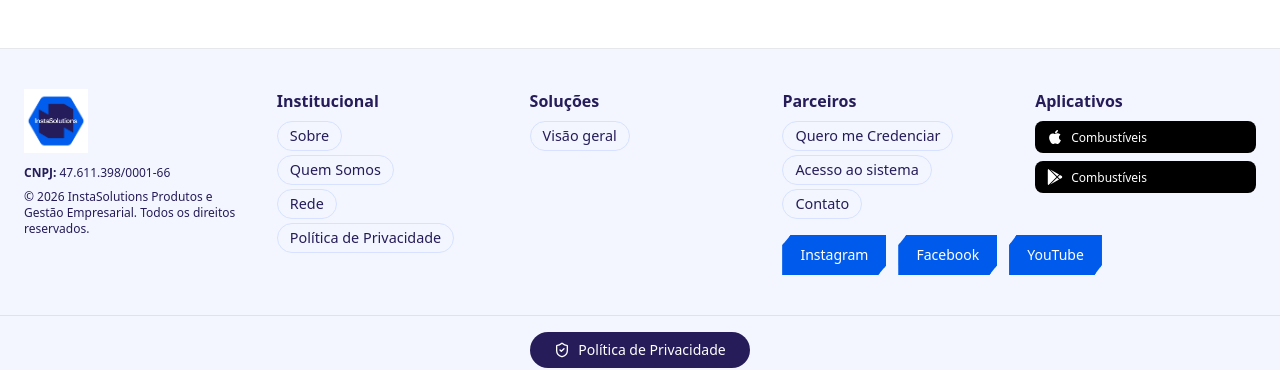
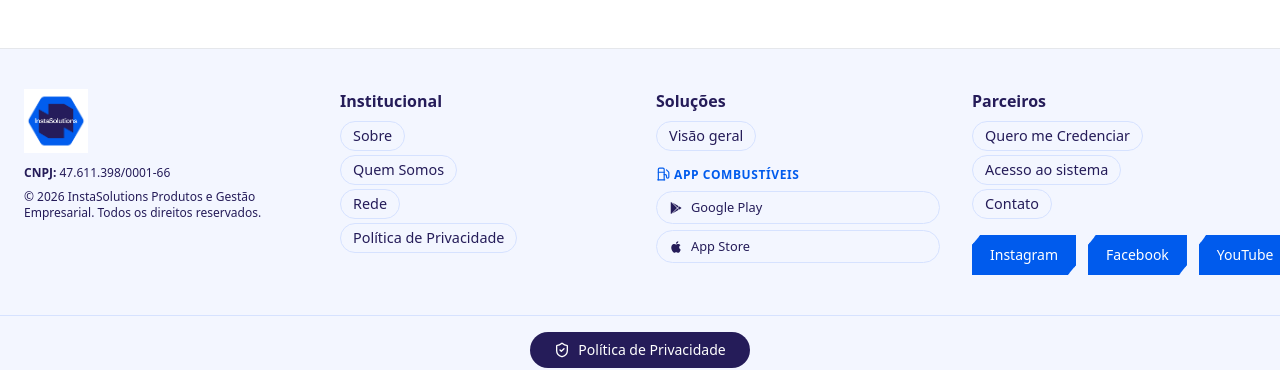
Before and after one commit to comercial-rgb/instasolutions-site, a React (Vite) app: page / in a window 1280 px wide. Shown: the part 2583-2953 px from the top of the page. Built offline with nearby package versions, Linux system fonts and the light colour scheme.

Commit message:
chore: initial state before site-2026-refresh

```diff
--- a/src/App.tsx
+++ b/src/App.tsx
@@ -405,6 +405,113 @@
           style={{ objectFit }}
         />
       ))}
+    </div>
+  );
+}
+
+/*****************************
+ * APP DOWNLOAD BANNER       *
+ *****************************/
+const APP_DOWNLOAD_URLS: Record<string, { android: string; ios: string; label: string }> = {
+  combustiveis: {
+    android: "https://play.google.com/store/apps/details?id=br.com.instasolutions.combustiveis",
+    ios: "https://apps.apple.com/br/app/instasolutions-combust%C3%ADveis/id6760682249?l=en-GB",
+    label: "Combustíveis"
+  }
+};
+
+function AppDownloadBanner({ system }: { system: keyof typeof APP_DOWNLOAD_URLS }) {
+  const [copied, setCopied] = useState<string | null>(null);
+  const app = APP_DOWNLOAD_URLS[system];
+  if (!app) return null;
+
+  const isMobile = typeof navigator !== "undefined" && /Android|iPhone|iPad|iPod/i.test(navigator.userAgent);
+
+  function copyUrl(url: string, platform: string) {
+    navigator.clipboard.writeText(url).then(() => {
+      setCopied(platform);
+      setTimeout(() => setCopied(null), 3000);
+    });
+  }
+
+  return (
+    <div className="mt-8 rounded-2xl overflow-hidden shadow-lg ring-1 ring-black/5">
+      <div
+        className="p-6"
+        style={{ background: `linear-gradient(135deg, ${COLORS.azulCorp} 0%, ${COLORS.azulTech} 100%)` }}
+      >
+        <div className="flex items-center gap-3 mb-4">
+          <div className="w-11 h-11 rounded-xl bg-white/15 flex items-center justify-center flex-shrink-0">
+            <Fuel className="w-6 h-6 text-white" />
+          </div>
+          <div>
+            <h4 className="text-white font-bold text-lg m-0">
+              Baixe o App — {app.label}
+            </h4>
+            <p className="text-white/80 text-sm m-0">
+              InstaSolutions {app.label} — disponível para Android e iOS
+            </p>
+          </div>
+        </div>
+        <div className="flex flex-wrap gap-3">
+          <a
+            href={app.android}
+            target="_blank"
+            rel="noopener noreferrer"
+            className="flex items-center gap-3 bg-white/12 border border-white/25 rounded-xl px-5 py-3 text-white no-underline flex-1 min-w-[220px] transition-all hover:bg-white/20"
+          >
+            <svg width="28" height="28" viewBox="0 0 24 24" fill="currentColor">
+              <path d="M3.609 1.814L13.792 12 3.61 22.186a.996.996 0 01-.61-.92V2.734a1 1 0 01.609-.92zm10.89 10.893l2.302 2.302-10.937 6.333 8.635-8.635zm3.199-3.198l2.807 1.626a1 1 0 010 1.73l-2.808 1.626L15.206 12l2.492-2.491zM5.864 2.658L16.8 8.99l-2.302 2.302-8.634-8.634z" />
+            </svg>
+            <div>
+              <div className="text-[11px] opacity-80 leading-none">Disponível no</div>
+              <div className="text-base font-semibold leading-tight">Google Play</div>
+            </div>
+          </a>
+          <a
+            href={app.ios}
+            target="_blank"
+            rel="noopener noreferrer"
+            className="flex items-center gap-3 bg-white/12 border border-white/25 rounded-xl px-5 py-3 text-white no-underline flex-1 min-w-[220px] transition-all hover:bg-white/20"
+          >
+            <svg width="28" height="28" viewBox="0 0 24 24" fill="currentColor">
+              <path d="M18.71 19.5c-.83 1.24-1.71 2.45-3.05 2.47-1.34.03-1.77-.79-3.29-.79-1.53 0-2 .77-3.27.82-1.31.05-2.3-1.32-3.14-2.53C4.25 17 2.94 12.45 4.7 9.39c.87-1.52 2.43-2.48 4.12-2.51 1.28-.02 2.5.87 3.29.87.78 0 2.26-1.07 3.8-.91.65.03 2.47.26 3.64 1.98-.09.06-2.17 1.28-2.15 3.81.03 3.02 2.65 4.03 2.68 4.04-.03.07-.42 1.44-1.38 2.83M13 3.5c.73-.83 1.94-1.46 2.94-1.5.13 1.17-.34 2.35-1.04 3.19-.69.85-1.83 1.51-2.95 1.42-.15-1.15.41-2.35 1.05-3.11z" />
+            </svg>
+            <div>
+              <div className="text-[11px] opacity-80 leading-none">Baixar na</div>
+              <div className="text-base font-semibold leading-tight">App Store</div>
+            </div>
+          </a>
+        </div>
+        {!isMobile && (
+          <div className="mt-4 space-y-2">
+            <p className="text-white/70 text-xs m-0">No computador? Copie o link e compartilhe via mensagem ou e-mail:</p>
+            <div className="flex flex-wrap gap-2">
+              <button
+                onClick={() => copyUrl(app.android, "android")}
+                className="flex items-center gap-2 bg-white/10 border border-white/20 rounded-lg px-3 py-2 text-white text-xs cursor-pointer transition-all hover:bg-white/20"
+              >
+                <ExternalLink className="w-3.5 h-3.5" />
+                {copied === "android" ? "✓ Link copiado!" : "Copiar link Android"}
+              </button>
+              <button
+                onClick={() => copyUrl(app.ios, "ios")}
+                className="flex items-center gap-2 bg-white/10 border border-white/20 rounded-lg px-3 py-2 text-white text-xs cursor-pointer transition-all hover:bg-white/20"
+              >
+                <ExternalLink className="w-3.5 h-3.5" />
+                {copied === "ios" ? "✓ Link copiado!" : "Copiar link iOS"}
+              </button>
+            </div>
+          </div>
+        )}
+      </div>
+      <div className="px-6 py-3 bg-amber-50 border-t-2 border-amber-300 flex items-start gap-2.5">
+        <ShieldCheck className="w-4 h-4 text-amber-700 mt-0.5 flex-shrink-0" />
+        <p className="text-xs text-amber-800 leading-relaxed m-0">
+          <strong>Informativo para Postos (iOS):</strong> Postos parceiros em dispositivos iOS utilizam apenas QR-Code para identificação.
+          A tecnologia NFC está disponível exclusivamente para Android.
+        </p>
+      </div>
     </div>
   );
 }
@@ -555,7 +662,7 @@
 
   return (
     <footer className="border-t" style={{backgroundColor: COLORS.bgPill}}>
-      <section className="max-w-7xl mx-auto px-6 py-10 grid md:grid-cols-5 gap-8 items-start">
+      <section className="max-w-7xl mx-auto px-6 py-10 grid md:grid-cols-4 gap-8 items-start">
         <div>
           <img src="/imagens/logo_rodapé.png" alt="InstaSolutions" className="h-16" />
           <div className="text-xs mt-3" style={{color: COLORS.azulCorp}}>
@@ -641,6 +748,43 @@
               </Link>
             </li>
           </ul>
+          {/* Apps por sistema */}
+          <div className="mt-4">
+            <div className="text-xs font-semibold uppercase tracking-wider mb-2" style={{color: COLORS.azulTech}}>
+              <Fuel className="w-3.5 h-3.5 inline mr-1" style={{verticalAlign: "-2px"}} />
+              App Combustíveis
+            </div>
+            <div className="flex flex-col gap-1.5">
+              <a
+                href="https://play.google.com/store/apps/details?id=br.com.instasolutions.combustiveis"
+                target="_blank"
+                rel="noopener noreferrer"
+                className="flex items-center gap-2 px-3 py-1.5 rounded-full border text-[0.8rem] transition hover:opacity-80"
+                style={{
+                  backgroundColor: COLORS.bgPill,
+                  borderColor: COLORS.borderPill,
+                  color: COLORS.azulCorp
+                }}
+              >
+                <svg width="14" height="14" viewBox="0 0 24 24" fill="currentColor"><path d="M3.609 1.814L13.792 12 3.61 22.186a.996.996 0 01-.61-.92V2.734a1 1 0 01.609-.92zm10.89 10.893l2.302 2.302-10.937 6.333 8.635-8.635zm3.199-3.198l2.807 1.626a1 1 0 010 1.73l-2.808 1.626L15.206 12l2.492-2.491zM5.864 2.658L16.8 8.99l-2.302 2.302-8.634-8.634z"/></svg>
+                Google Play
+              </a>
+              <a
+                href="https://apps.apple.com/br/app/instasolutions-combust%C3%ADveis/id6760682249?l=en-GB"
+                target="_blank"
+                rel="noopener noreferrer"
+                className="flex items-center gap-2 px-3 py-1.5 rounded-full border text-[0.8rem] transition hover:opacity-80"
+                style={{
+                  backgroundColor: COLORS.bgPill,
+                  borderColor: COLORS.borderPill,
+                  color: COLORS.azulCorp
+                }}
+              >
+                <svg width="14" height="14" viewBox="0 0 24 24" fill="currentColor"><path d="M18.71 19.5c-.83 1.24-1.71 2.45-3.05 2.47-1.34.03-1.77-.79-3.29-.79-1.53 0-2 .77-3.27.82-1.31.05-2.3-1.32-3.14-2.53C4.25 17 2.94 12.45 4.7 9.39c.87-1.52 2.43-2.48 4.12-2.51 1.28-.02 2.5.87 3.29.87.78 0 2.26-1.07 3.8-.91.65.03 2.47.26 3.64 1.98-.09.06-2.17 1.28-2.15 3.81.03 3.02 2.65 4.03 2.68 4.04-.03.07-.42 1.44-1.38 2.83M13 3.5c.73-.83 1.94-1.46 2.94-1.5.13 1.17-.34 2.35-1.04 3.19-.69.85-1.83 1.51-2.95 1.42-.15-1.15.41-2.35 1.05-3.11z"/></svg>
+                App Store
+              </a>
+            </div>
+          </div>
         </div>
         <div>
           <div className="font-semibold mb-2" style={{color: COLORS.azulCorp}}>{t("footer.partners")}</div>
@@ -730,33 +874,6 @@
             </a>
           </div>
         </div>
-        <div>
-          <div className="font-semibold mb-2" style={{color: COLORS.azulCorp}}>Aplicativos</div>
-          <div className="space-y-2">
-            <a
-              href="#"
-              className="flex items-center gap-2 px-3 py-2 rounded-lg text-white text-sm font-medium transition hover:opacity-80"
-              style={{ backgroundColor: "#000" }}
-              aria-label="Baixar Combustíveis na App Store"
-            >
-              <svg viewBox="0 0 384 512" fill="currentColor" className="w-4 h-4 flex-shrink-0">
-                <path d="M318.7 268.7c-.2-36.7 16.4-64.4 50-84.8-18.8-26.9-47.2-41.7-84.7-44.6-35.5-2.8-74.3 20.7-88.5 20.7-15 0-49.4-19.7-76.4-19.7C63.3 141.2 4 184.8 4 273.5q0 39.3 14.4 81.2c12.8 36.7 59 126.7 107.2 125.2 25.2-.6 43-17.9 75.8-17.9 31.8 0 48.3 17.9 76.4 17.9 48.6-.7 90.4-82.5 102.6-119.3-65.2-30.7-61.7-90-61.7-91.9zm-56.6-164.2c27.3-32.4 24.8-61.9 24-72.5-24.1 1.4-52 16.4-67.9 34.9-17.5 19.8-27.8 44.3-25.6 71.9 26.1 2 49.9-11.4 69.5-34.3z"/>
-              </svg>
-              <span className="leading-tight text-xs">Combustíveis</span>
-            </a>
-            <a
-              href="#"
-              className="flex items-center gap-2 px-3 py-2 rounded-lg text-white text-sm font-medium transition hover:opacity-80"
-              style={{ backgroundColor: "#000" }}
-              aria-label="Baixar Combustíveis no Google Play"
-            >
-              <svg viewBox="0 0 512 512" fill="currentColor" className="w-4 h-4 flex-shrink-0">
-                <path d="M325.3 234.3L104.6 13l280.8 161.2-60.1 60.1zM47 0C34 6.8 25.3 19.2 25.3 35.3v441.3c0 16.1 8.7 28.5 21.7 35.3l256.6-256L47 0zm425.2 225.6l-58.9-34.1-65.7 64.5 65.7 64.5 60.1-34.1c18-14.3 18-46.5-1.2-60.8zM104.6 499l280.8-161.2-60.1-60.1L104.6 499z"/>
-              </svg>
-              <span className="leading-tight text-xs">Combustíveis</span>
-            </a>
-          </div>
-        </div>
       </section>
       <div className="border-t py-4 text-center" style={{ borderColor: COLORS.borderPill }}>
         <Link
@@ -1081,6 +1198,7 @@
             </div>
           )}
           {tab === "abast" && (
+            <>
             <div className="grid lg:grid-cols-2 gap-8 items-start">
               <div>
                 <h3
@@ -1118,6 +1236,9 @@
                 alt="Abastecimento"
               />
             </div>
+            {/* App Download Section - Combustíveis */}
+            <AppDownloadBanner system="combustiveis" />
+            </>
           )}
           {tab === "rast" && (
             <div className="grid lg:grid-cols-2 gap-8 items-start">
```
Also changed, not shown: 1 other file (tests, documents, lock files or other folders).
